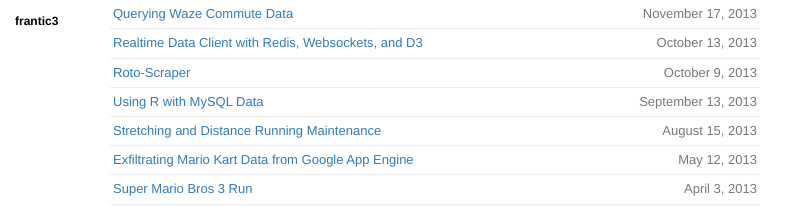
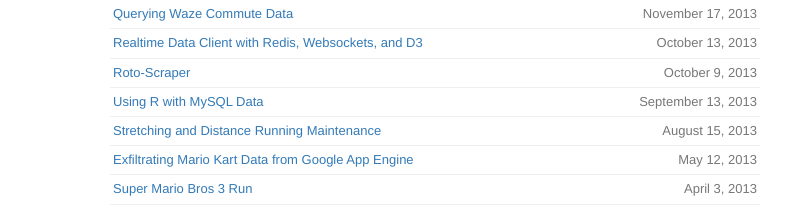
Before and after one commit to tphummel/blog, a Jekyll site: the page built from index.html, in a window 1280 px wide. Shown: the part 331-537 px from the top of the page, without its empty margins (0-808 px from the left). Built offline with Jekyll 4.4.1, drawn with Linux system fonts in a browser that asks for light colours; nearby versions of some CDN libraries; Markdown is read by kramdown in place of the engine named in the settings; the list of posts is cut into pages by our own code.

Commit message:
remove frantic3 link from sidebar
i tried this earlier with https://github.com/tphummel/blog/pull/23 but that file wasn't in use

```diff
--- a/_layouts/layout.html
+++ b/_layouts/layout.html
@@ -60,7 +60,6 @@
         <li><a href="{% post_url 2011-01-01-tetris-primer %}">tetris</a></li>
         <li><a href="{% post_url 2011-01-01-mario-kart-primer %}">kart</a></li>
         <li><a href="http://connect.garmin.com/profile/tphummel">garmin</a>
-        <li><a href="http://frantic3.blogspot.com/">frantic3</a>
       </ul>
     </section>
   </section>
```
